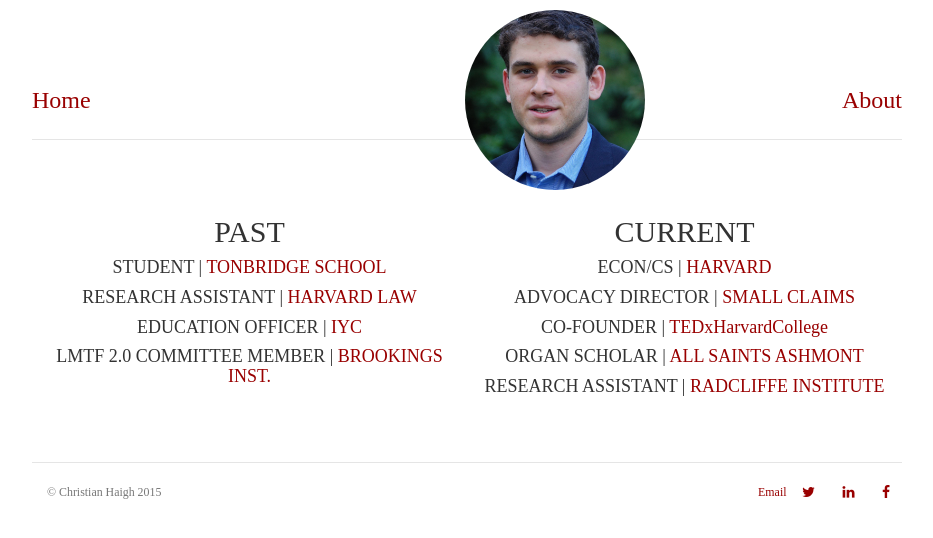
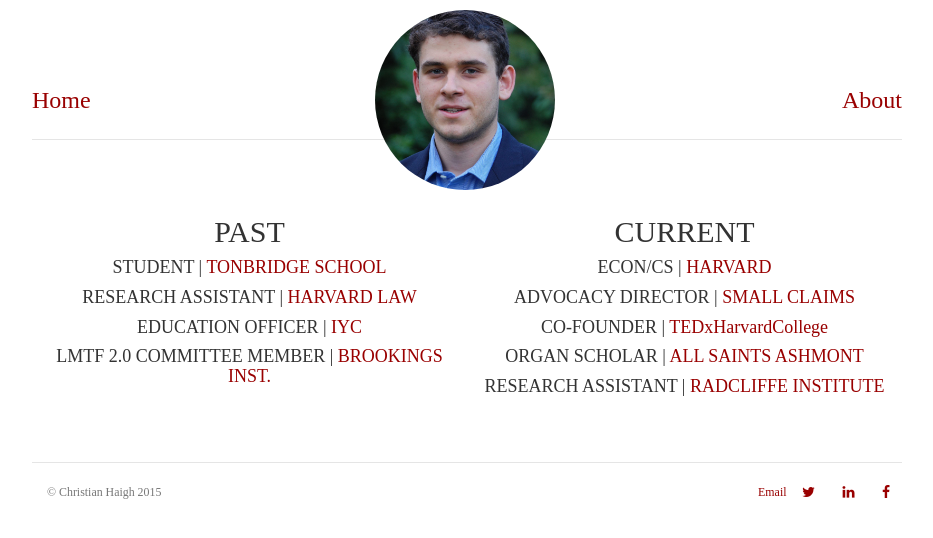
Before and after one commit to christianhaigh/christianhaigh.github.io, a Jekyll site: the page built from index.html, in a window 1280 px wide. Shown: the top 538 px of the page, without its empty margins (175-1108 px from the left). Built offline with Jekyll 4.4.1, drawn with Linux system fonts in a browser that asks for light colours.

Commit message:
Update main.css

```diff
--- a/css/main.css
+++ b/css/main.css
@@ -51,7 +51,7 @@
     position: absolute;
     left: 50%;
     top: 10px;
-    margin-right: -90px;
+    margin-left: -90px;
 }
 
 @ media{
```
